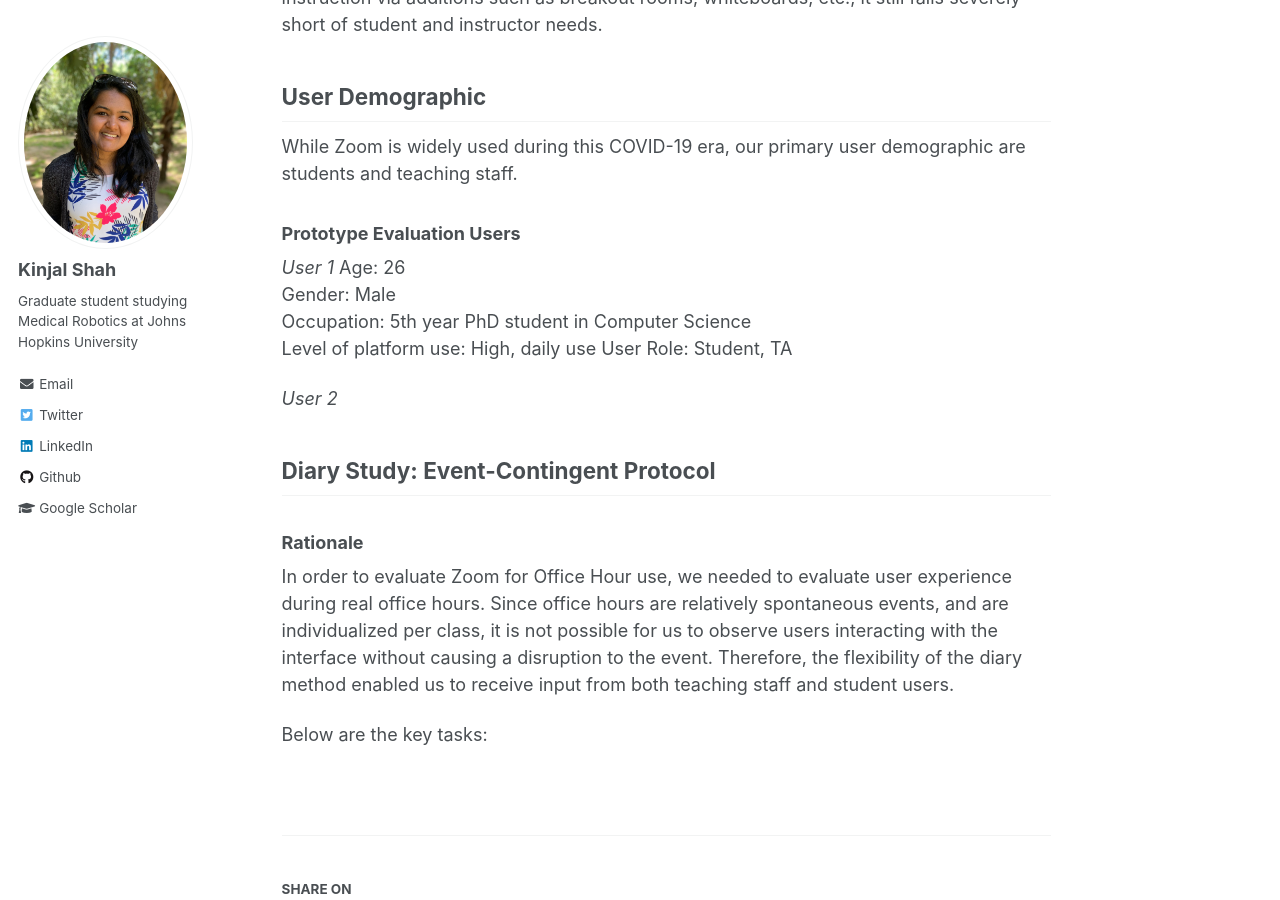
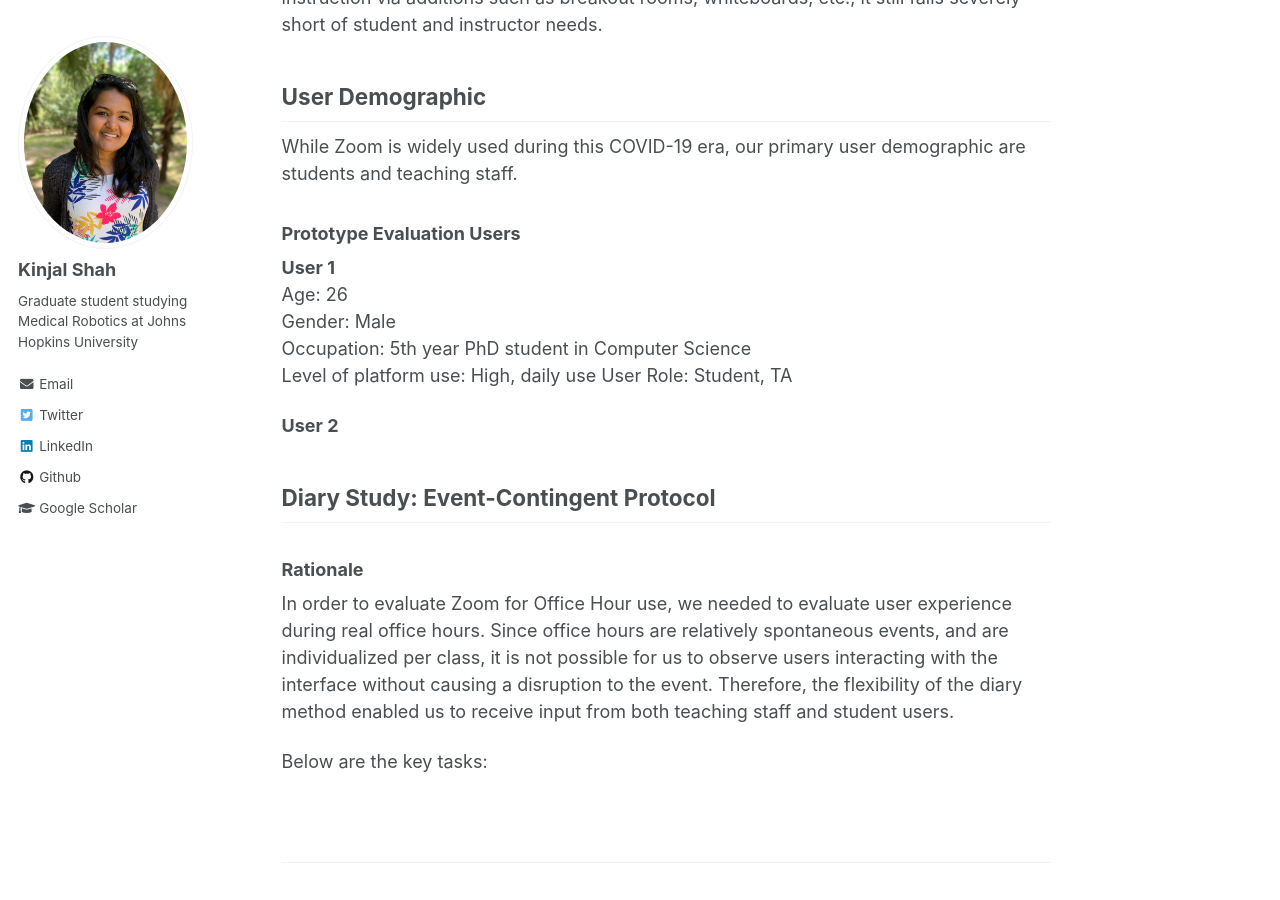
Before and after one commit to kinjmshah/kinjmshah.github.io, a Jekyll site: the page built from _portfolio/HCI_Project1.md, in a window 1280 px wide and 900 px high, scrolled down 361 px. Built offline with Jekyll 4.4.1, drawn with Linux system fonts in a browser that asks for light colours.

```diff
--- a/_portfolio/HCI_Project1.md
+++ b/_portfolio/HCI_Project1.md
@@ -13,14 +13,14 @@ While Zoom is widely used during this COVID-19 era, our primary user demographic
 
 ### Prototype Evaluation Users
 
-*User 1*
+**User 1**
 Age: 26
 Gender: Male
 Occupation: 5th year PhD student in Computer Science
 Level of platform use: High, daily use
 User Role: Student, TA
 
-*User 2*
+**User 2**
 
 ## Diary Study: Event-Contingent Protocol
 
```
